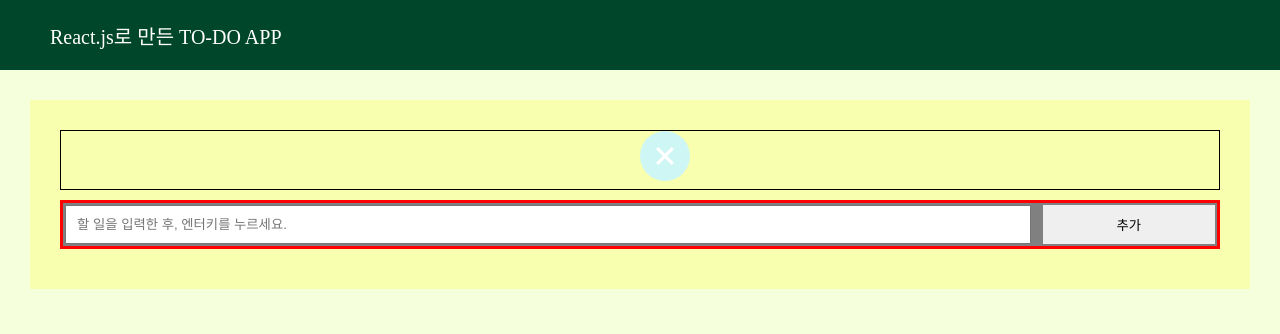
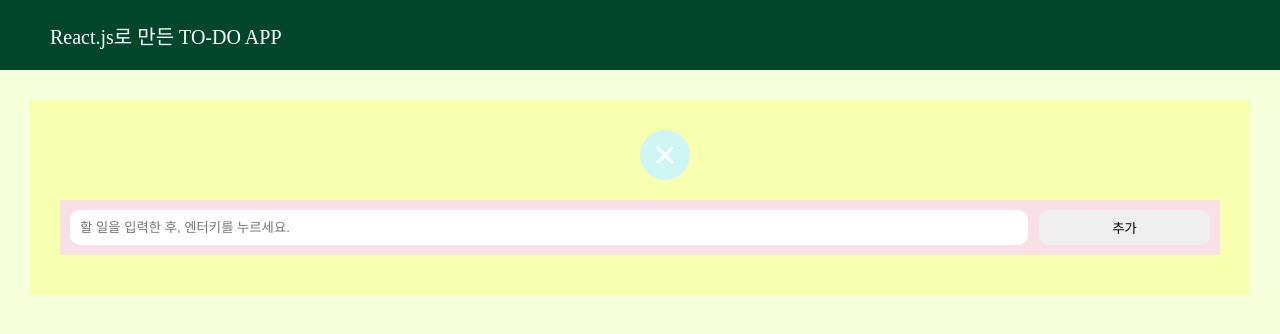
Before and after one commit to chorom-ham/react-todo-1886px, a React (Create React App) app: page / in a window 1280 px wide. Both pictures are taken after a click on the button 665 px from the left and 156 px from the top of the page. Shown: the top 334 px of the page. Built offline with nearby package versions, Linux system fonts and the light colour scheme.

Commit message:
css design

```diff
--- a/src/components/todo/Form.js
+++ b/src/components/todo/Form.js
@@ -36,16 +36,14 @@ export default function Form({ todoList, setTodoList }) {
       </FormBlock>
       {openForm && (
         <InputBlock>
-          <InputForm>
           <Input
             autoFocus
-              placeholder="할 일을 입력한 후, 엔터키를 누르세요."
+            placeholder={"할 일을 입력한 후, 엔터키를 누르세요."}
             onChange={changeInputText}
             onKeyDown={enterSubmit}
             value={value}
-            ></Input>
+          />
           <InputButton onClick={submitItem}>추가</InputButton>
-          </InputForm>
         </InputBlock>
       )}
     </>
@@ -53,7 +51,6 @@ export default function Form({ todoList, setTodoList }) {
 }
 
 const FormBlock = styled.div`
-  border: 1px solid black;
   width: 100%;
   height: 6rem;
   align-items: center;
@@ -101,17 +98,13 @@ const AddButton = styled.button`
 `;
 
 const InputBlock = styled.div`
+  display: flex;
   width: 100%;
-  border: 3px solid red;
   margin-top: 1rem;
   margin-bottom: 1rem;
-`;
-
-const InputForm = styled.form`
-  display: flex;
-  padding: 0.2rem;
+  padding: 1rem;
   justify-content: space-between;
-  background: gray;
+  background-color: #f8e0e6;
 `;
 
 const Input = styled.input`
@@ -119,12 +112,14 @@ const Input = styled.input`
   outline: none;
   box-sizing: border-box;
   padding: 1rem;
+  border: none;
+  border-radius: 1rem;
 `;
 
 const InputButton = styled.button`
   width: 15%;
-
   outline: none;
   border: none;
+  border-radius: 1rem;
   cursor: pointer;
 `;
--- a/src/components/todo/Item.js
+++ b/src/components/todo/Item.js
@@ -17,12 +17,12 @@ export default function Item({ text, todoList, setTodoList, EachTodoList }) {
 
   return (
     <TodoItemBlock>
-      <CheckButton value={checked} onClick={toggleChecked}>
-        {checked && <MdCheck />}
+      <CheckButton done={checked} onClick={toggleChecked}>
+        <CheckCircle done={checked}>{checked && <MdCheck />}</CheckCircle>
         <Text>{text}</Text>
       </CheckButton>
 
-      <DeleteButton value={checked} onClick={removeTodo}>
+      <DeleteButton done={checked} onClick={removeTodo}>
         <MdDelete />
       </DeleteButton>
     </TodoItemBlock>
@@ -31,48 +31,70 @@ export default function Item({ text, todoList, setTodoList, EachTodoList }) {
 
 const TodoItemBlock = styled.div`
   display: flex;
+  width: 100%;
   align-items: center;
+  height: fit-content;
   padding: 1rem;
-  border: 1px solid black;
 `;
 
 const CheckButton = styled.button`
-  width: 3rem;
-  height: 3rem;
-  font-size: 20px;
-  color: red;
-  cursor: pointer;
-  border: 1px solid black;
-  border-radius: 50%;
-  margin-left: 1rem;
-  margin-right: 1.5rem;
   display: flex;
   align-items: center;
   justify-content: center;
+  outline: none;
+  border: none;
+  background-color: transparent;
+  cursor: pointer;
+  margin-left: 1rem;
+  margin-right: 1.5rem;
+
+  ${(props) =>
+    props.done === true &&
+    css`
+      text-decoration: line-through;
+      font-style: italic;
+      color: gray;
+    `}
+`;
+
+const CheckCircle = styled.div`
+  width: 3rem;
+  height: 3rem;
+  display: flex;
+  align-items: center;
+  justify-content: center;
+  margin-right: 20px;
+  font-size: 2rem;
+  border-radius: 50%;
+  border: 1px solid darkgray;
+
+  &:hover {
+    border: 1px solid black;
+  }
+
+  ${(props) =>
+    props.done === true &&
+    css`
+      color: #ff0040;
+      border: 2px solid #ff0040;
+    `}
 `;
 
 const Text = styled.div`
   flex: 1;
   font-size: 15px;
-  ${(props) =>
-    props.done &&
-    css`
-      text-decoration: line-through;
-      color: gray;
-    `}
 `;
 
 const DeleteButton = styled.button`
+  display: flex;
+  align-items: center;
+  justify-content: center;
   outline: none;
   border: none;
   background-color: transparent;
   color: gray;
   font-size: 20px;
   cursor: pointer;
-  align-items: center;
-  justify-content: center;
-  margin-right: 10px;
-
   &:hover {
     color: #81f7d8;
   }
```
Lines whose indentation alone changed are shown as unchanged.
